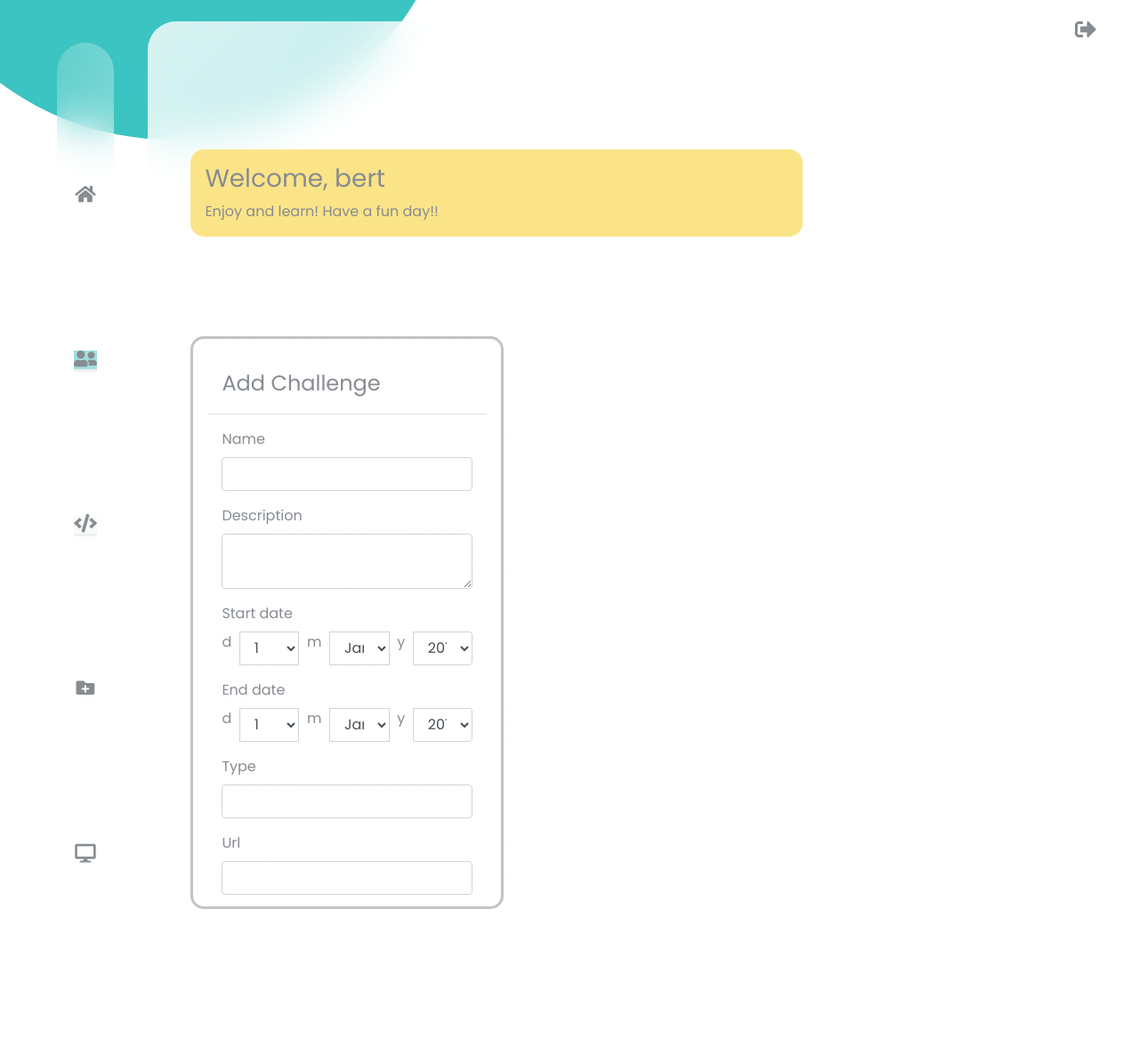
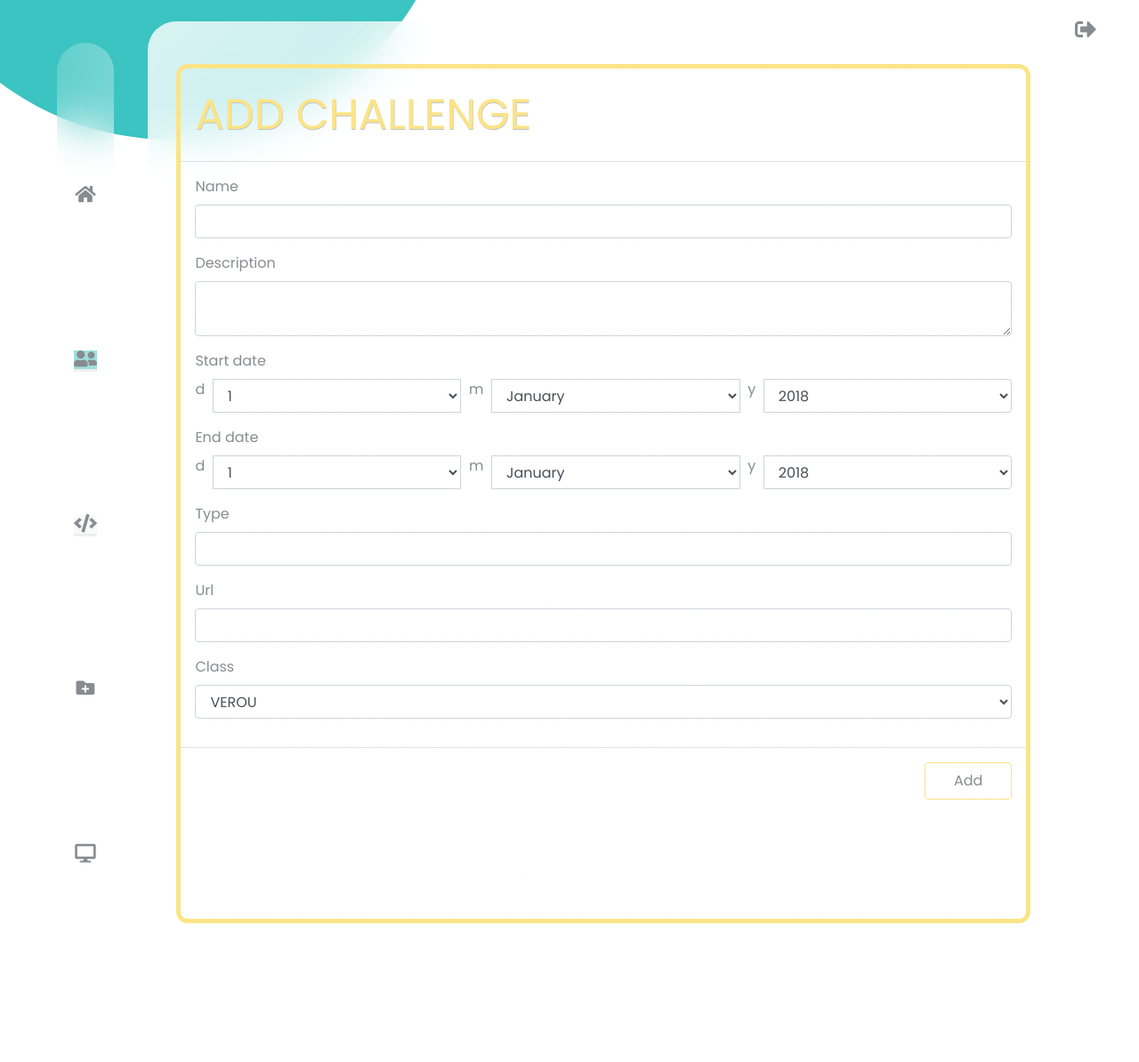
Before and after one commit to grb-ds/mvc, a PHP site: template View/create_challenge.php in a window 1280 px wide. Shown: the top 1194 px of the page at 89% size. Run offline with PHP 8.4, Linux system fonts and the light colour scheme; the template is opened without the code that fills it, so the values that code supplies are empty; a user stored in the database is signed in; some libraries are stand-ins or nearby versions.

Commit message:
Add styling on create challenge

```diff
--- a/View/create_challenge.php
+++ b/View/create_challenge.php
@@ -10,21 +10,10 @@ require_once './View/handles/coacherHandle.php';
 require_once './config.php';
 ?>
 
-<div class="resize-container">
 
-</div>
 <div class="container-profile">
-    <div class="grid-profile">
-        <div class="welcome-msg">
-            <h3>Welcome,
-                <?php echo $_SESSION['logginUserName'] ?>
-            </h3>
 
-            <?php //TODO: to display welcome msg?>
-            Enjoy and learn! Have a fun day!!
-
-        </div>
-        <div class="exercise-list challenge-add">
+        <div class="challenge-add">
          <!--   <div class="container">-->
 
                 <!--<form name="add" method="post" action="./View/handles/coacherHandle.php">-->
@@ -103,7 +92,7 @@ require_once './config.php';
                         </div>
                     </div>
                     <div class="modal-footer">
-                        <input type="submit" class="btn btn-secondary" value="Add" name="addChallenge">
+                        <input type="submit" class="btn btn-secondary" value="Add" name="addChallenge" id="btn-create-challenge">
                     </div>
                 </form>
           <!--  </div>-->
--- a/config.php
+++ b/config.php
@@ -7,6 +7,6 @@
 $config = [
     'host' => 'localhost',
     'user' => 'root',
-    'password' => 'root',
+    'password' => '',
     'databaseName' => 'becode2u',
 ];
--- a/style/style.css
+++ b/style/style.css
@@ -17,10 +17,6 @@ a {
 
 input:-internal-autofill-selected {
   background-color: transparent;
-}
-
-input {
-  overflow: none;
 }
 
 button {
@@ -194,7 +190,6 @@ i {
 
 .exercise-list::-webkit-scrollbar {
   width: .4em;
-  height: 10px;
 }
 
 .exercise-list::-webkit-scrollbar-track {
@@ -211,23 +206,6 @@ i {
 .challenge-display {
   margin: .3rem;
   border: 2px solid #d889a7;
-  border-radius: 13px;
-  overflow-x: auto;
-  overflow-y: hidden;
-}
-
-.challenge-display::-webkit-scrollbar {
-  height: 3px;
-}
-
-.challenge-display::-webkit-scrollbar-track {
-  -webkit-box-shadow: none;
-          box-shadow: none;
-}
-
-.challenge-display::-webkit-scrollbar-thumb {
-  background-color: #c4c3c4;
-  height: 10px;
   border-radius: 13px;
 }
 
@@ -330,8 +308,6 @@ div#calendar {
   /* Full width */
   height: 20rem;
   /* Full height */
-  overflow: auto;
-  /* Enable scroll if needed */
   background-color: #cdcdcc;
   border: 15px solid #3bc4c1;
   border-radius: 12px;
@@ -464,4 +440,50 @@ a span#register-new-account:hover {
   color: #d889a7;
   text-decoration: none;
 }
+
+.challenge-add {
+  border: 5px solid #fbe487;
+  border-radius: 13px;
+  overflow-y: auto;
+  height: 80vh;
+}
+
+.challenge-add input, .challenge-add textarea, .challenge-add select {
+  background-color: transparent;
+}
+
+.challenge-add input:focus, .challenge-add textarea:focus, .challenge-add select:focus {
+  background-color: transparent;
+  outline: none;
+  border: none;
+}
+
+.challenge-add::-webkit-scrollbar {
+  width: .4em;
+}
+
+.challenge-add::-webkit-scrollbar-track {
+  -webkit-box-shadow: none;
+          box-shadow: none;
+}
+
+.challenge-add::-webkit-scrollbar-thumb {
+  background-color: #fbe487;
+  height: 10px;
+  border-radius: 13px;
+}
+
+.modal-title {
+  text-transform: uppercase;
+  font-size: 3rem;
+  color: #fbe487;
+  text-shadow: 0.5px 0.5px #c4c3c4;
+}
+
+.btn-secondary {
+  color: #878c91;
+  background-color: #fbe487;
+  border-color: #fbe487;
+  padding: 0.5rem 2rem;
+}
 /*# sourceMappingURL=style.css.map */
--- a/style/style.scss
+++ b/style/style.scss
@@ -27,7 +27,7 @@ input:-internal-autofill-selected {
   background-color: transparent;
 }
 input{
-  overflow: none;
+  //overflow: none;
 }
 button{
   border: none;
@@ -163,6 +163,7 @@ i{
   border: 3px solid $grey;
   overflow-y: auto;
   overflow-x: hidden;
+
   button#coach-add-challenge-btn{
     background-color: $dirty-pink;
     margin-bottom: .3rem;
@@ -176,7 +177,7 @@ i{
 }
 .exercise-list::-webkit-scrollbar {
   width: .4em;
-  height: 10px;
+  //height: 10px;
 }
 .exercise-list::-webkit-scrollbar-track {
   box-shadow: none;
@@ -186,26 +187,14 @@ i{
   height: 10px;
   border-radius: 13px;
 }
+
 .challenge-display{
   margin:  .3rem;
   border: 2px solid $dirty-pink;
   border-radius: 13px;
-  overflow-x:auto;
-  overflow-y:hidden;
-}
-.challenge-display::-webkit-scrollbar {
-  //width: .1em;
-  height: 3px;
-}
-.challenge-display::-webkit-scrollbar-track {
-  box-shadow: none;
+
 }
 
-.challenge-display::-webkit-scrollbar-thumb {
-  background-color: $grey;
-  height: 10px;
-  border-radius: 13px;
-}
 
 .watch {
   grid-row: 1/4;
@@ -285,7 +274,7 @@ div#calendar {
   top: 25vh;
   width: 40rem; /* Full width */
   height: 20rem; /* Full height */
-  overflow: auto; /* Enable scroll if needed */
+  //overflow: auto; /* Enable scroll if needed */
   background-color: #cdcdcc;
   border: 15px solid $turquoise;
   border-radius: 12px;
@@ -407,3 +396,47 @@ a span#register-new-account:hover{
   color: $dirty-pink;
   text-decoration: none;
 }
+
+// create challenge page css
+.challenge-add{
+
+  border: 5px solid $yellow;
+  border-radius: 13px;
+  overflow-y: auto;
+  height: 80vh;
+  input, textarea, select{
+    background-color: transparent;
+  }
+  input:focus, textarea:focus, select:focus{
+    background-color: transparent;
+    outline: none;
+    border: none;
+  }
+}
+
+.challenge-add::-webkit-scrollbar {
+  width: .4em;
+  //height: 10px;
+}
+
+.challenge-add::-webkit-scrollbar-track {
+  box-shadow: none;
+}
+
+.challenge-add::-webkit-scrollbar-thumb {
+  background-color: $yellow;
+  height: 10px;
+  border-radius: 13px;
+}
+.modal-title{
+  text-transform: uppercase;
+  font-size: 3rem;
+  color: $yellow;
+  text-shadow: .5px .5px $grey;
+}
+.btn-secondary {
+  color: $dark-grey;
+  background-color: $yellow;
+  border-color: $yellow;
+  padding: 0.5rem 2rem;
+}
```
Also changed, not shown: 1 other file.
